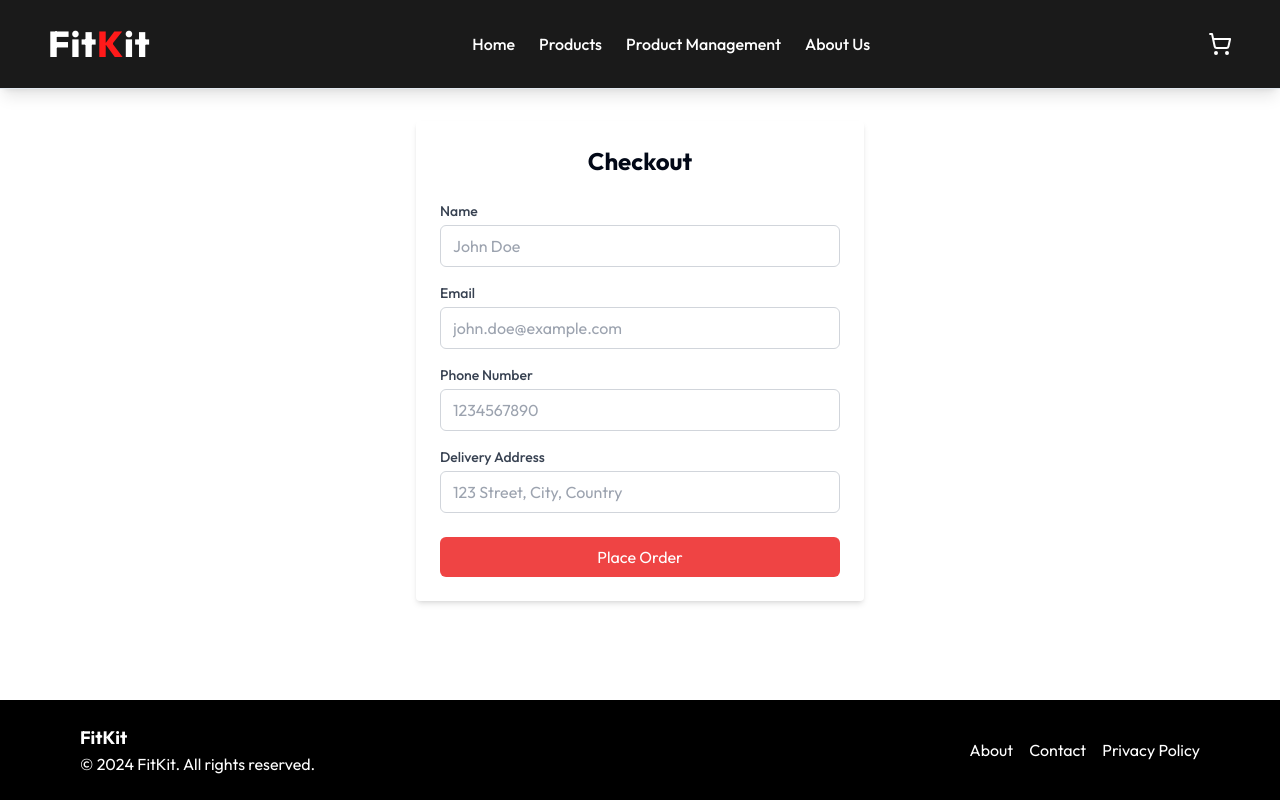
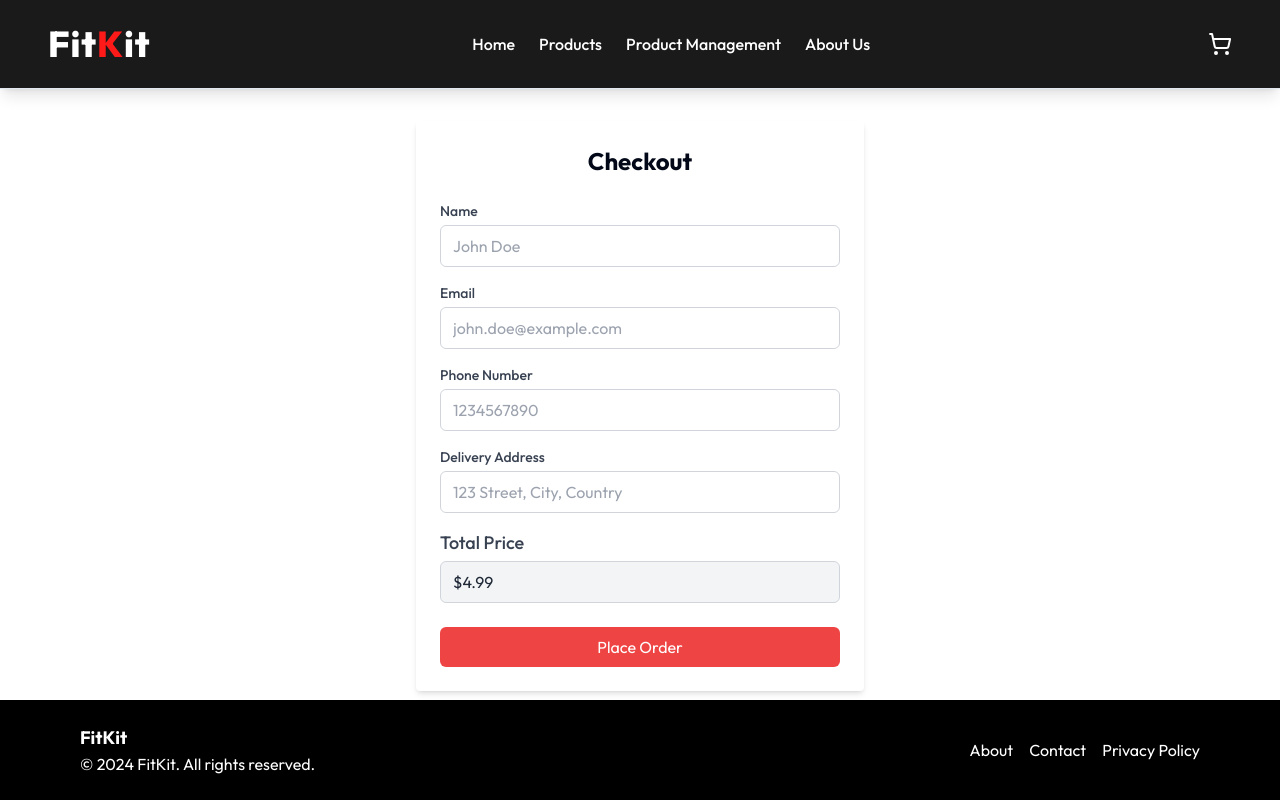
Before and after one commit to miavai649/fitkit-client, a React (Vite) app: page /checkout in a window 1280 px wide. Built offline with nearby package versions, Linux system fonts and the light colour scheme.

Commit message:
pagination mmodified

```diff
--- a/src/components/pagination/Pagination.tsx
+++ b/src/components/pagination/Pagination.tsx
@@ -6,7 +6,7 @@ const Pagination = ({
   currentPage,
   onPageChange
 }: IPaginationProps) => {
-  const totalPages = Math.ceil(totalItems / 5)
+  const totalPages = Math.ceil(totalItems / 12)
 
   if (totalPages === 0) {
     return null // No pagination needed if there are no items
--- a/src/pages/checkout/Checkout.tsx
+++ b/src/pages/checkout/Checkout.tsx
@@ -132,6 +132,17 @@ const Checkout = () => {
             </span>
           )}
         </div>
+
+        {/* Total Price Section */}
+        <div className='mb-4'>
+          <label className='block text-lg font-medium text-gray-700'>
+            Total Price
+          </label>
+          <div className='mt-1 block w-full px-3 py-2 border border-gray-300 rounded-md bg-gray-100 text-gray-800'>
+            ${totalPrice}
+          </div>
+        </div>
+
         <div className='mt-6'>
           <button
             type='submit'
--- a/src/pages/productManagement/ProductManagement.tsx
+++ b/src/pages/productManagement/ProductManagement.tsx
@@ -2,11 +2,11 @@ import AddProductModal from '@/components/AddProductModal/AddProductModal'
 import DeleteConfirmationModal from '@/components/DeleteConfirmationModal/DeleteConfirmationModal'
 import Pagination from '@/components/pagination/Pagination'
 import SearchBar from '@/components/SearchBar/SearchBar'
-import { Skeleton } from '@/components/ui/skeleton'
+import Spinner from '@/components/Spinner/Spinner'
 import UpdateProductModal from '@/components/UpdateProductModal/UpdateProductModal'
 import { useGetAllProductsQuery } from '@/redux/api/api'
 import { TProduct } from '@/types'
-import React, { useCallback, useState } from 'react'
+import { useCallback, useState } from 'react'
 
 const ProductManagement = () => {
   const [page, setPage] = useState(1)
@@ -35,6 +35,10 @@ const ProductManagement = () => {
 
   const handlePageChange = (newPage: number) => {
     setPage(newPage)
+  }
+
+  if (isLoading) {
+    return <Spinner />
   }
 
   return (
@@ -79,11 +83,7 @@ const ProductManagement = () => {
 
           {/* products */}
           {products?.data?.products?.map((product: TProduct) => (
-            <React.Fragment key={product?._id}>
-              {isLoading ? (
-                <Skeleton className='h-48 md:h-64  rounded-lg' />
-              ) : (
-                <tbody>
+            <tbody key={product?._id}>
               <tr className='bg-white border-b dark:bg-gray-800 dark:border-gray-700 hover:bg-gray-50 text-center dark:hover:bg-gray-600'>
                 <th
                   scope='row'
@@ -105,9 +105,7 @@ const ProductManagement = () => {
                   {product?.name}
                 </th>
                 <td className='px-6 py-4'>${product?.price}</td>
-                    <td className='px-6 py-4'>
-                      {product?.category.toUpperCase()}
-                    </td>
+                <td className='px-6 py-4'>{product?.category.toUpperCase()}</td>
                 <td className='px-6 py-4 flex items-start gap-2 justify-center'>
                   <UpdateProductModal product={product} />
 
@@ -115,8 +113,6 @@ const ProductManagement = () => {
                 </td>
               </tr>
             </tbody>
-              )}
-            </React.Fragment>
           ))}
         </table>
       </div>
--- a/src/pages/products/Products.tsx
+++ b/src/pages/products/Products.tsx
@@ -5,7 +5,6 @@ import SortingDropdownMenu from '@/components/SortingDropdownMenu/SortingDropdow
 import { useGetAllProductsQuery } from '@/redux/api/api'
 import ProductCard from '@/components/Product/ProductCard'
 import { TProduct } from '@/types'
-import ProductCardSkeleton from '@/components/Product/ProductCardSkeleton'
 import Pagination from '@/components/pagination/Pagination'
 import { Button } from '@/components/ui/button'
 import Spinner from '@/components/Spinner/Spinner'
```
Lines whose indentation alone changed are shown as unchanged.
